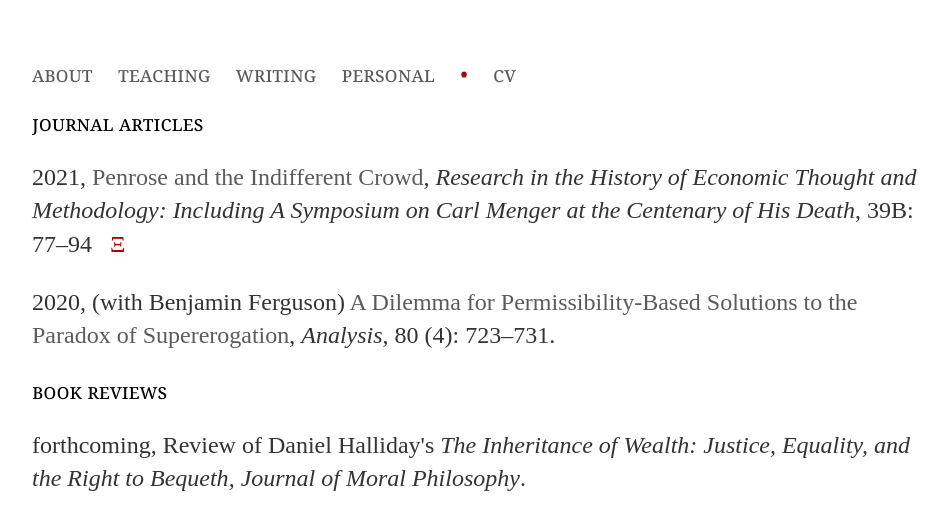
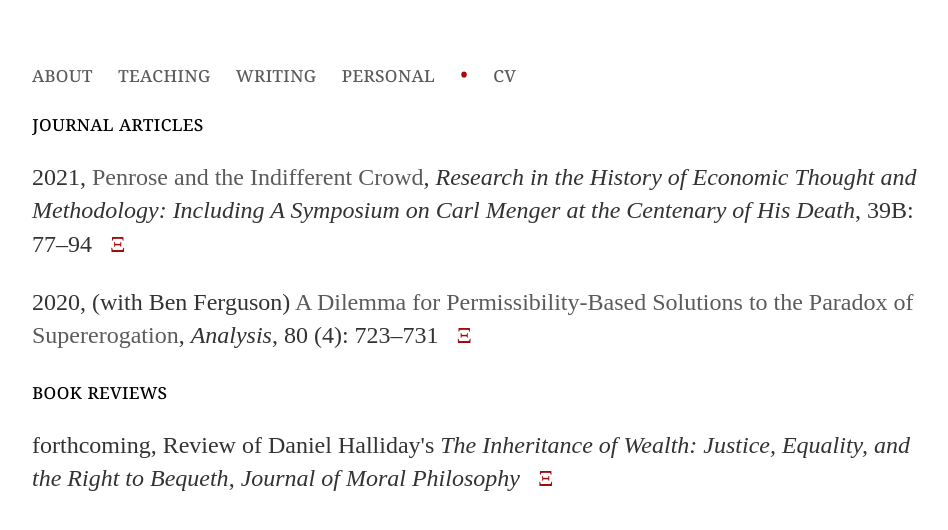
Before and after one commit to uzunovam/uzunovam, a Jekyll site: the page built from writing/index.html, in a window 1280 px wide. Shown: the top 530 px of the page, without its empty margins (160-1108 px from the left). Built offline with Jekyll 4.4.1, drawn with Linux system fonts in a browser that asks for light colours.

Commit message:
Update index.html

```diff
--- a/writing/index.html
+++ b/writing/index.html
@@ -5,7 +5,7 @@
 <div class="blurb">
 	<section>journal articles</section>
 	<p>2021, <a href="https://doi.org/10.1108/S0743-41542021000039B006">Penrose and the Indifferent Crowd</a>, <cite>Research in the History of Economic Thought and Methodology: Including A Symposium on Carl Menger at the Centenary of His Death</cite>, 39B: 77–94 &nbsp; <a href="/files/Marina Uzunova - Penrose and the Indifferent Crowd.pdf"><bullet>&Xi;</bullet></a></p>
-	<p>2020, (with Benjamin Ferguson) <a href="https://doi.org/10.1093/analys/anaa033">A Dilemma for Permissibility-Based Solutions to the Paradox of Supererogation</a>, <cite>Analysis</cite>, 80 (4): 723–731.</p>
+	<p>2020, (with Ben Ferguson) <a href="https://doi.org/10.1093/analys/anaa033">A Dilemma for Permissibility-Based Solutions to the Paradox of Supererogation</a>, <cite>Analysis</cite>, 80 (4): 723–731  &nbsp; <a href="/files/Marina Uzunova - Penrose and the Indifferent Crowd.pdf"><bullet>&Xi;</bullet></a></p>
 	<section>book reviews</section>
-	<p>forthcoming, Review of Daniel Halliday's <cite>The Inheritance of Wealth: Justice, Equality, and the Right to Bequeth</cite>, <cite>Journal of Moral Philosophy</cite>.</p>
+	<p>forthcoming, Review of Daniel Halliday's <cite>The Inheritance of Wealth: Justice, Equality, and the Right to Bequeth</cite>, <cite>Journal of Moral Philosophy</cite> &nbsp; <a href="/files/Marina Uzunova - Penrose and the Indifferent Crowd.pdf"><bullet>&Xi;</bullet></a></p>
 </div><!-- /.blurb -->
```
